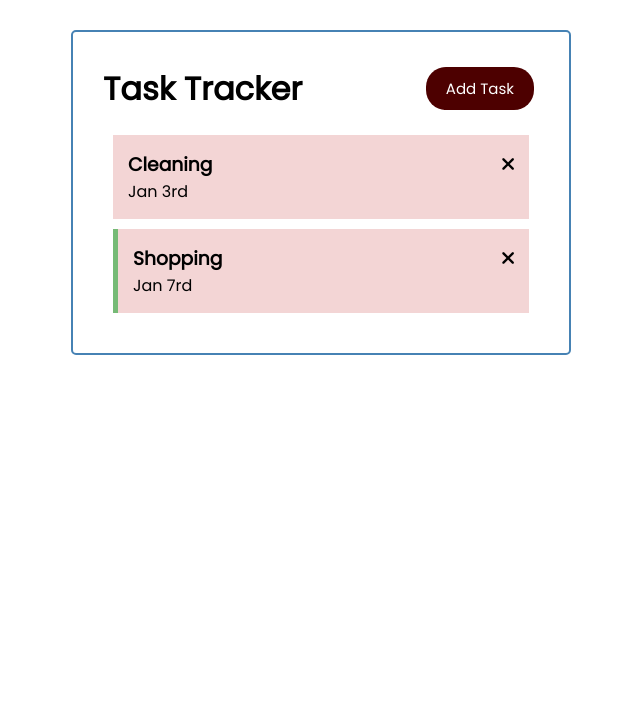
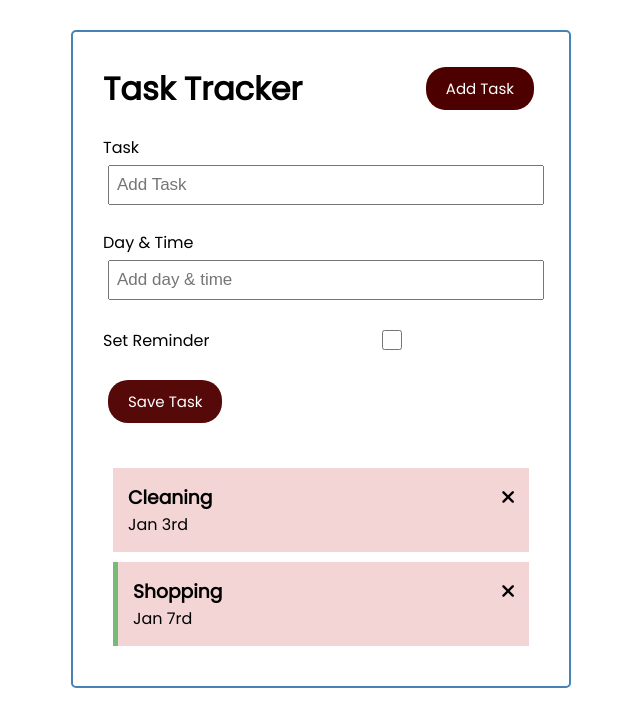
Before and after one commit to AvresCode/todoList-Vue.js, a Vue app: page / in a window 1280 px wide. Shown: the top 726 px of the page, without its empty margins (319-959 px from the left). Built offline with nearby package versions, Linux system fonts and the light colour scheme.

Commit message:
Added a basic form to add task and displayed

```diff
--- a/src/App.vue
+++ b/src/App.vue
@@ -1,6 +1,7 @@
 <template>
   <div class="container">
     <Header title="Task Tracker" />
+    <AddTask />
     <Tasks
       @toggle-reminder="toggleReminder"
       @delete-task="deleteTask"
@@ -12,12 +13,14 @@
 <script>
 import Header from "./components/Header.vue";
 import Tasks from "./components/Tasks.vue";
+import AddTask from "./components/AddTask.vue";
 
 export default {
   name: "App",
   components: {
     Header,
     Tasks,
+    AddTask,
   },
   data() {
     return {
--- /dev/null
+++ b/src/components/AddTask.vue
@@ -0,0 +1,54 @@
+<template>
+  <form class="add-form">
+    <div class="form-control">
+      <label> Task</label>
+      <input type="text" name="text" placeholder="Add Task" />
+    </div>
+    <div class="form-control">
+      <label> Day & Time</label>
+      <input type="text" name="day" placeholder="Add day & time" />
+    </div>
+    <div class="form-control form-control-check">
+      <label> Set Reminder</label>
+      <input type="checkbox" name="reminder" />
+    </div>
+    <input type="submit" value="Save Task" class="btn btn-block" />
+  </form>
+</template>
+
+<script>
+export default {
+  name: "AddTask",
+};
+</script>
+
+<style scoped>
+.add-form {
+  margin-bottom: 40px;
+}
+.form-control {
+  margin: 20px 0;
+}
+.form-control label {
+  display: block;
+}
+.form-control input {
+  width: 100%;
+  height: 40px;
+  margin: 5px;
+  padding: 3px 7px;
+  font-size: 17px;
+}
+.form-control-check {
+  display: flex;
+  align-items: center;
+  justify-content: space-between;
+}
+.form-control-check label {
+  flex: 1;
+}
+.form-control-check input {
+  flex: 2;
+  height: 20px;
+}
+</style>
```
